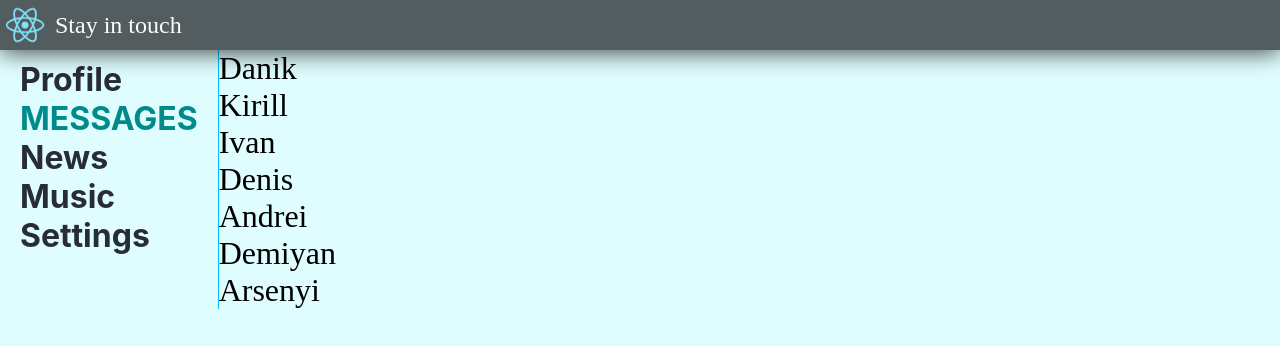
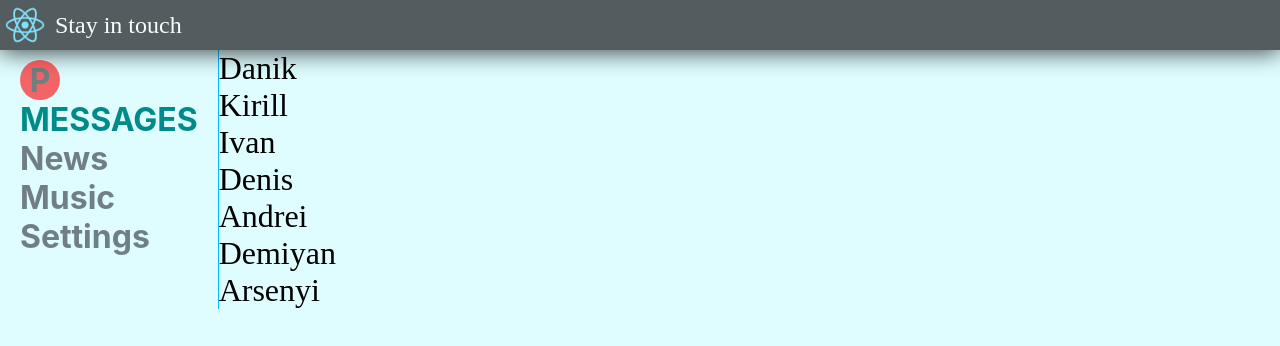
Before and after one commit to showermax/Samurai-way, a React (Create React App) app: page /dialogs in a window 1280 px wide. Shown: the top 346 px of the page. Built offline with nearby package versions, Linux system fonts and the light colour scheme.

Commit message:
navlink style

```diff
--- a/src/components/Navbar/Navbar.module.css
+++ b/src/components/Navbar/Navbar.module.css
@@ -1,5 +1,6 @@
 .nav {
   grid-area: nav;
+  display:inline-block;
   padding: 10px 20px;
   border-right: solid 1px;
   border-color: deepskyblue;
@@ -9,18 +10,50 @@
   color: #282c34;
   font-size: xx-large;
   font-weight: bold;
+  display: flex;
+}
+.nav_text{
+  opacity: 0.9;
+}
+.item a {
+  display: flex;
+  color:#282c34;
+  text-decoration: none;
+  opacity: 0.6;
+  gap: 10px
+}
+.nav_text{
+  opacity: 0;
+}
+.item a:hover {
+  text-transform: uppercase;
+  opacity: 1;
 }
 
-.item a {
-  color:#282c34;
-  text-decoration: none;
-}
-
-.item a:hover {
-text-transform: uppercase;
+.item a:active {
+  text-transform: uppercase;
+  opacity: 1;
 }
 
 a.activeLink {
   text-transform: uppercase;
   color: darkcyan;
+  opacity: 1;
 }
+
+.nav_ico {
+  display: inline-flex;
+  align-items: center;
+  justify-content: center;
+  width: 40px;
+  height: 40px;
+  background-color: red;
+  opacity: 1;
+  transition: .1s ease opacity;
+  border-radius: 50%;
+}
+
+.nav_ico:hover,
+.nav_ico.active {
+  opacity: 1;
+}
--- a/src/components/Navbar/Navbar.tsx
+++ b/src/components/Navbar/Navbar.tsx
@@ -1,12 +1,13 @@
-import React from "react";
+import React, {useState} from "react";
 import style from "./Navbar.module.css"
 import {NavLink} from "react-router-dom";
 
 export function Navbar() {
+    let [opacity, setOpacity]=useState (false)
     return (
         <nav className={style.nav}>
             <div className={style.item}>
-                <NavLink to='/profile' activeClassName={style.activeLink}>Profile</NavLink>
+                <NavLink to='/profile' activeClassName={style.activeLink}><div onMouseOver={()=>{setOpacity(true)}} onMouseLeave={()=>{setOpacity(false)}} className={style.nav_ico}>P</div>{opacity && <div className={style.tip}>Profile</div>}</NavLink>
             </div>
             <div className={style.item}>
                 <NavLink to='/dialogs' activeClassName={style.activeLink}>Messages</NavLink>
```
